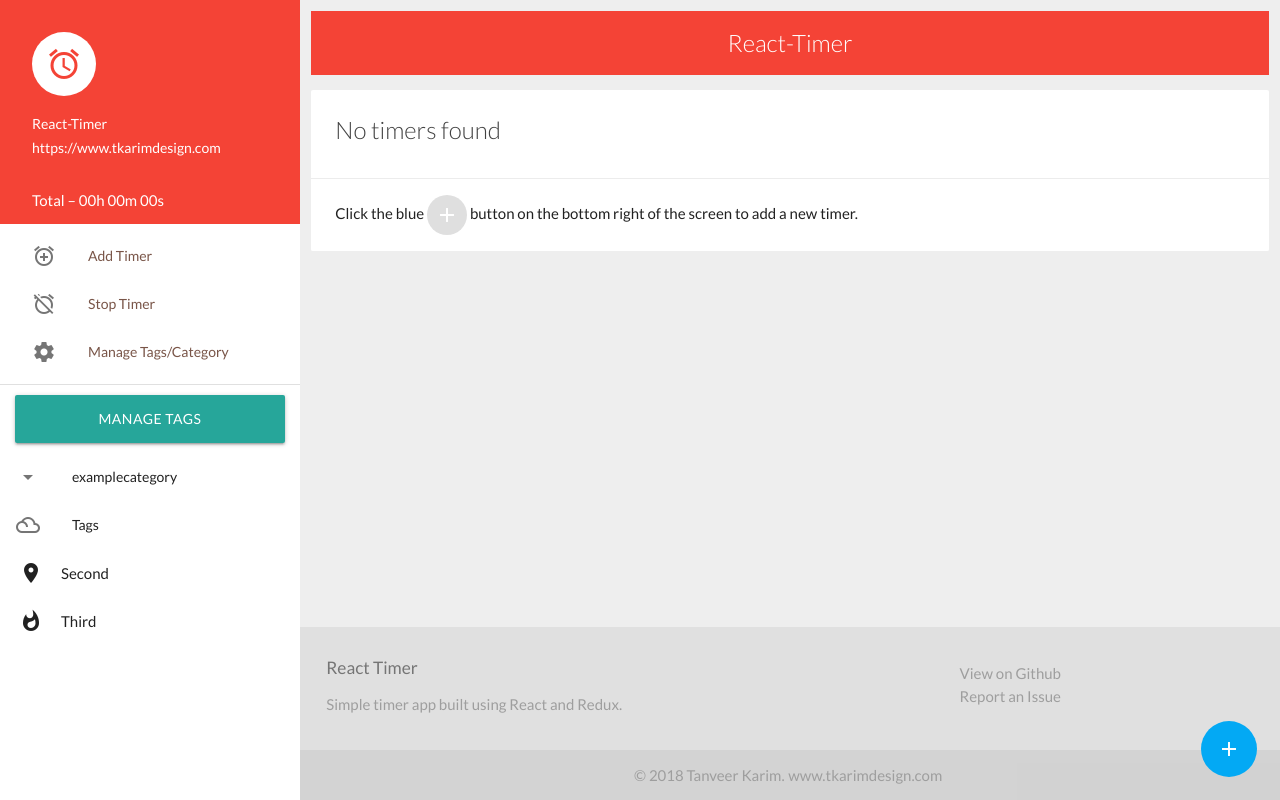
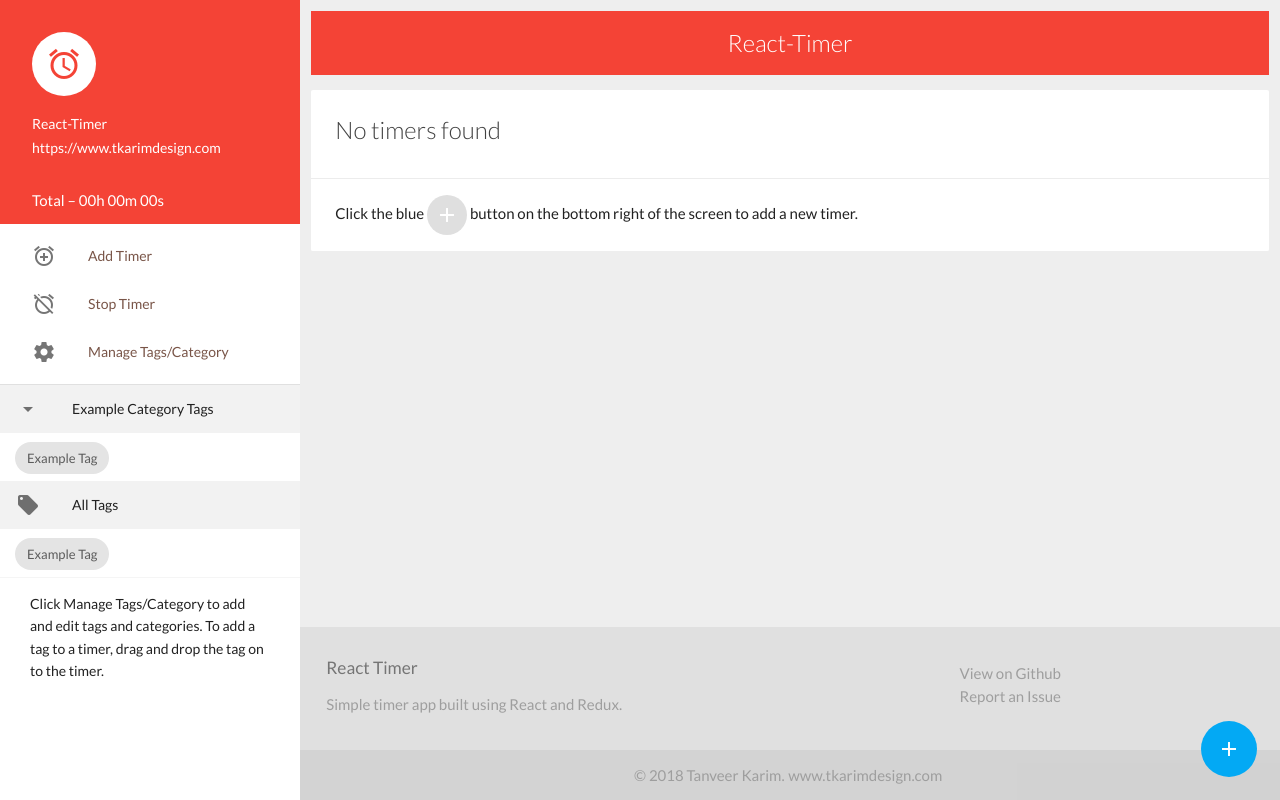
Before and after one commit to tanmancan/simple-tracker, a React (Create React App) app: page / in a window 1280 px wide. Built offline with nearby package versions, Linux system fonts and the light colour scheme.

Commit message:
Drag and drop tag and timer relationship

```diff
--- a/src/components/TagUi.js
+++ b/src/components/TagUi.js
@@ -3,19 +3,54 @@ import React, { Component } from 'react';
 export default class TagUi extends Component {
   constructor(props) {
     super(props);
+    this.tagListRef = React.createRef();
+    this.handleTagOnDrag = this.handleTagOnDrag.bind(this);
+    this.handleTagOnDragStart = this.handleTagOnDragStart.bind(this);
+    this.handleTagOnDragEnd = this.handleTagOnDragEnd.bind(this);
+    this.state = {};
+  }
+
+  componentDidUpdate(props, state) {
+    let context = this.tagListRef.current;
+    if (context !== null) {
+      window.M.AutoInit(context);
+    }
+  }
+
+  handleTagOnDrag(e) {
+
+  }
+
+  handleTagOnDragStart(e) {
+    let id = e.target.id.replace('tag-drag-id-', '');
+    let payload = {
+      id,
+      tagState: this.props.getAllTagsById[id],
+      type: 'TAG_LINK'
+    }
+    e.dataTransfer.setData('application/json', JSON.stringify(payload));
+  }
+
+  handleTagOnDragEnd(e) {
+
   }
 
   buildCategoryList() {
     if (this.props.getAllCategories.length > 0) {
-      let catList = this.props.getAllCategories.map((id, idx) => {
+      return this.props.getAllCategories.map((id, idx) => {
         return (
-          <ul id={id} key={id} className="collapsible collapsible-accordion">
-            <li>
-              <a className="collapsible-header">{id}<i className="material-icons">arrow_drop_down</i></a>
+          <ul id={'cat-list-' + id} key={'cat-list-' + idx} className="collapsible collapsible-accordion">
+            <li className="active" style={{ textTransform: 'capitalize' }}>
+              <a className="collapsible-header active">
+                {(this.props.getAllCategoriesById[id])
+                  ? this.props.getAllCategoriesById[id].name
+                  : ''
+                } Tags
+              <i className="material-icons">arrow_drop_down</i></a>
               <div className="collapsible-body">
                 <ul>
-                  <li>
-                    <a>{id}stuff.</a>
+                  <li style={{ textTransform: 'capitalize', padding: '0 1rem' }}>
+                    {this.buildTagList(id)}
                   </li>
                 </ul>
               </div>
@@ -23,45 +58,74 @@ export default class TagUi extends Component {
           </ul>
         )
       });
-      return catList;
     }
   }
 
-  buildTagList() {
-    let tagList = this.props.getAllTags.map((id, idx) => {
-      return <div id={id} key={id}><a href="#">{id}</a></div>
-    });
+  buildTagList(catId) {
+    return (this.props.getAllCategoriesById[catId].tags).map(
+      (id, idx) => <div
+          style={{ cursor: 'pointer', transform: 'translate(0, 0)'}}
+          draggable="true"
+          onDrag={this.handleTagOnDragStart}
+          onDragStart={this.handleTagOnDragStart}
+          onDragEnd={this.handleTagOnDragEnd}
+          id={'tag-drag-id-' + id}
+          key={'tag-drag-' + idx}
+          className="chip">
+            {(this.props.getAllTagsById[id])
+              ? this.props.getAllTagsById[id].name
+              : ''
+            }
+        </div>
+      );
+  }
+
+  helpTextStyle() {
+    return {
+      lineHeight: '1.6',
+      padding: '1rem 2rem',
+      height: 'auto',
+      borderTop: '1px solid whitesmoke',
+    }
   }
 
   render() {
     return(
-      <li className="no-padding">
-        <ul>
-          <li>
-            <a className="waves-effect waves-light btn modal-trigger" href="#modal1">Manage Tags</a>
-          </li>
-        </ul>
+      <li className="no-padding" ref={this.tagListRef}>
         {this.buildCategoryList()}
         <ul className="collapsible collapsible-accordion">
-          <li>
-            <a className="collapsible-header"><i className="material-icons">filter_drama</i>Tags</a>
+          <li className="active">
+            <a className="collapsible-header"><i className="material-icons">local_offer</i>All Tags</a>
             <div className="collapsible-body">
               <ul>
-                {(this.props.getAllTags.length > 0)
-                  ? (this.props.getAllTags).map(
-                    (id, idx) => <li id={id} key={id}><a href="#">{id}</a></li>
-                  )
-                  : 'no tags'}
+                <li style={{ textTransform: 'capitalize', padding: '0 1rem' }}>
+                {(this.props.getAllTags).map(
+                  (id, idx) => <div
+                    style={{ cursor: 'pointer', transform: 'translate(0, 0)', }}
+                    draggable="true"
+                    onDrag={this.handleTagOnDragStart}
+                    onDragStart={this.handleTagOnDragStart}
+                    onDragEnd={this.handleTagOnDragEnd}
+                    id={'tag-drag-id-' + id}
+                    key={'tag-drag-' + idx}
+                    className="chip">
+                    {(this.props.getAllTagsById[id])
+                      ? this.props.getAllTagsById[id].name
+                      : ''
+                    }
+                  </div>
+                )}
+                </li>
               </ul>
             </div>
           </li>
+        </ul>
+        <ul>
           <li>
-            <div className="collapsible-header"><i className="material-icons">place</i>Second</div>
-            <div className="collapsible-body"><span>Lorem ipsum dolor sit amet.</span></div>
-          </li>
-          <li>
-            <div className="collapsible-header"><i className="material-icons">whatshot</i>Third</div>
-            <div className="collapsible-body"><span>Lorem ipsum dolor sit amet.</span></div>
+            <a style={this.helpTextStyle()}>
+            Click Manage Tags/Category to add and edit tags and categories.
+              To add a tag to a timer, drag and drop the tag on to the timer.
+                  </a>
           </li>
         </ul>
       </li>
--- a/src/components/TimeCard.js
+++ b/src/components/TimeCard.js
@@ -14,13 +14,18 @@ export default class TimeCard extends Component {
     this.resetTimer = this.resetTimer.bind(this);
     this.removeTimer = this.removeTimer.bind(this);
     this.handleEditFormUpdate = this.handleEditFormUpdate.bind(this);
+    this.handleTagOnDrop = this.handleTagOnDrop.bind(this);
+    this.handleTagOnDragOver = this.handleTagOnDragOver.bind(this);
+    this.handleTagOnDragLeave = this.handleTagOnDragLeave.bind(this);
+    this.handleTagRemove = this.handleTagRemove.bind(this);
     this.openFormModal = this.openFormModal.bind(this);
     this.initTimerState = initTimerState;
     this.id = this.props.id;
     this.state = {
       ...this.props.getStateById(this.id),
       title: this.props.getStateById(this.id).title || this.props.title || this.props.id,
-      description: this.props.getStateById(this.id).description || this.props.description || ''
+      description: this.props.getStateById(this.id).description || this.props.description || '',
+      tags: this.props.getStateById(this.id).tags || {}
     };
   }
 
@@ -180,8 +185,58 @@ export default class TimeCard extends Component {
     });
   }
 
+
   openFormModal() {
     window.M.Modal.init(this.modalRef.current, {});
+  }
+
+  handleTagOnDrop(e) {
+    e.stopPropagation();
+    let payload = JSON.parse(e.dataTransfer.getData('application/json') || '{}');
+
+    if (Object.keys(payload).length > 0 && payload.type === 'TAG_LINK') {
+      this.setState((state) => {
+        let tags = {
+          ...state.tags,
+          [payload.id]: payload
+        }
+
+        let newState = {
+          ...state,
+          tags
+        }
+
+        this.props.onTimerUpdate({
+          timerState: newState,
+          id: this.id,
+        });
+        return newState;
+      })
+    }
+  }
+
+  handleTagRemove(e) {
+    e.preventDefault();
+    let id = e.target.id.replace('tag-remove-', '');
+
+    this.setState((state, props) => {
+      delete state.tags[id];
+
+      this.props.onTimerUpdate({
+        timerState: state,
+        id: this.id,
+      });
+      return state;
+    });
+
+  }
+
+  handleTagOnDragOver(e) {
+    e.preventDefault();
+  }
+
+  handleTagOnDragLeave(e) {
+    e.preventDefault();
   }
 
   cardClass(additionalClasses = [''], runningClasses = null, stoppedClasses = null) {
@@ -255,8 +310,12 @@ export default class TimeCard extends Component {
   }
 
   render() {
+    // @TODO: refactor this into smaller components
     return (
       <section
+        onDragOver={this.handleTagOnDragOver}
+        onDragLeave={this.handleTagOnDragLeave}
+        onDrop={this.handleTagOnDrop}
         className="time-card row"
         style={this.timerCardWrapperStyle()}>
         <div className="side-button left" style={this.sideButtonWrapperStyle()}>
@@ -293,6 +352,11 @@ export default class TimeCard extends Component {
           <div className={this.cardTextClass(["card-content"], ['grey', 'darken-3']) + this.cardClass([''], ['light-blue', 'lighten-4'])}>
             <span className="card-title">
               <span>{this.state.title || this.id}</span>
+              <div>
+                <small>
+                  {this.formatTimerDate()}
+                </small>
+              </div>
             </span>
             <blockquote style={this.descriptionStyle()} className="card-description">
               {this.state.description
@@ -300,7 +364,28 @@ export default class TimeCard extends Component {
                 : ''}
             </blockquote>
             <div className="card-meta">
-              {this.formatTimerDate()}
+              {Object.entries(this.state.tags).map(([idx, tag]) => {
+                return (
+                  <div
+                    className={this.cardClass(['chip'],['white'],['grey', 'lighten-2'])}
+                    id={'tag-chip-' + tag.id}
+                    key={idx}>
+                    {tag.tagState.name}
+                    <i id={'tag-remove-' + tag.id}
+                    className="material-icons"
+                    style={
+                      {
+                        cursor: 'pointer',
+                        float: 'right',
+                        fontSize: '16px',
+                        lineHeight: '32px',
+                        paddingLeft: '8px',
+                      }
+                  }
+                    onClick={this.handleTagRemove}>close</i>
+                  </div>
+                )
+              })}
             </div>
           </div>
           <div className="card-action">
```
Also changed, not shown: src/components/TagChip.js (added).
